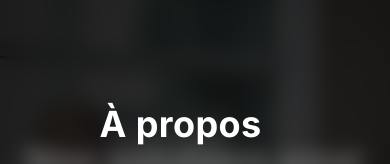
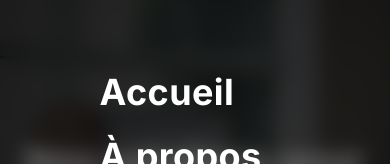
Before and after one commit to mustaphalimar/talentmind, a Next.js app: page /solutions in a window 390 px wide. Both pictures are taken after a click on the button 360 px from the left and 30 px from the top of the page. Shown: the part 204-368 px from the top of the page. Built offline with nearby package versions, Linux system fonts and the light colour scheme.

Commit message:
updated sidebar nav

```diff
--- a/src/components/main/sidebar.tsx
+++ b/src/components/main/sidebar.tsx
@@ -57,6 +57,12 @@ const Sidebar = () => {
     >
       <div className="flex h-full flex-col items-center justify-center border-white">
         <ul className="flex flex-col gap-6 text-white">
+          <li
+            className="text-4xl font-bold transition hover:text-primary"
+            onClick={sidebar.onHide}
+          >
+            <Link href="/">Accueil</Link>
+          </li>
           {navItems.map((item) => {
             return (
               <li
```
